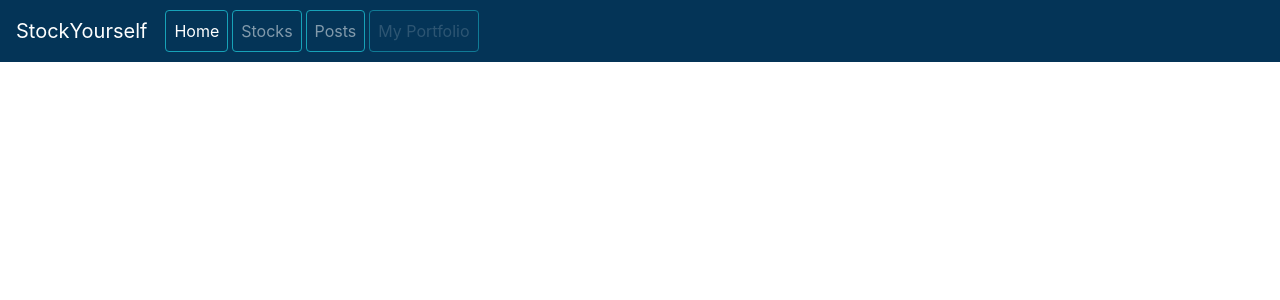
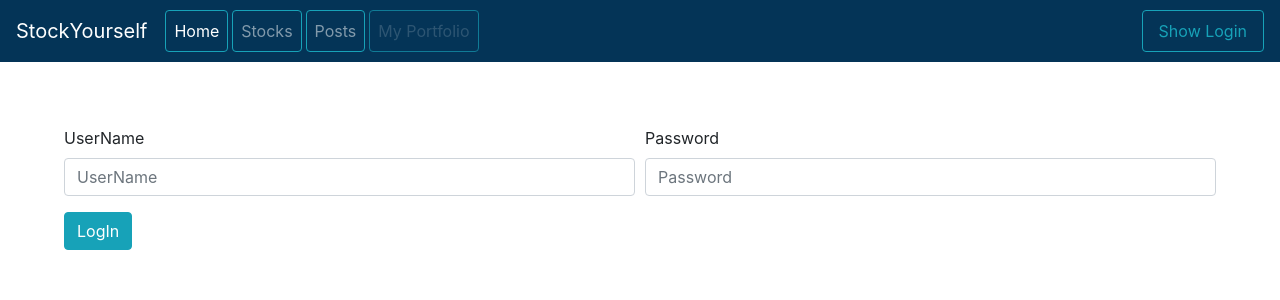
Before and after one commit to 211115-jwa/P2-StockYourself-Fronend-Amplifier, an Angular app in the folder StockYourself/: page /login in a window 1280 px wide. Before the commit this address led to /. Shown: the top 300 px of the page. Built offline with nearby package versions, Linux system fonts and the light colour scheme.

Commit message:
fixed the logon and posts

```diff
--- a/StockYourself/src/app/components/home/home.component.html
+++ b/StockYourself/src/app/components/home/home.component.html
@@ -4,13 +4,7 @@
 </div>
 <hr>
 <div id="bottom">
-  <span>
-    <a class="btn btn-info nav-link"role="button" *ngIf="!loggedInUser; else user" (click)="showLogin=!showLogin" id="login" routerLink="login" >Show Login </a>
-    <ng-template #user>
-      {{ loggedInUser.username }}
-      <a (click)="logOut()" class="btn btn-info" id="logout" role="button" >Logout </a>
-    </ng-template>
-  </span>
+
 </div>
 
 <!-- <a class="btn btn-info nav-link" id="register" routerLink="register" role="button" style="margin: 2px;">Register </a> -->
--- a/StockYourself/src/app/components/login/login.component.html
+++ b/StockYourself/src/app/components/login/login.component.html
@@ -9,7 +9,7 @@
       </div>
       <div class="form-group col-md-6">
         <label for="inputPassword4">Password</label>
-        <input type="password" class="form-control" id="inputPassword4" placeholder="Password" [(ngModel)]="passwordInput" name="password">
+        <input type="password" class="form-control" id="inputPassword" placeholder="Password" [(ngModel)]="passwordInput" name="password">
       </div>
     </div>
 
--- a/StockYourself/src/app/components/login/login.component.ts
+++ b/StockYourself/src/app/components/login/login.component.ts
@@ -19,6 +19,7 @@ export class LoginComponent implements OnInit {
   logIn() {
      this.userServ.logIn(this.usernameInput,this.passwordInput).then(resp => {
        this.login.emit();
+       location.reload();
       });
   }
 
--- a/StockYourself/src/app/components/nav/nav.component.css
+++ b/StockYourself/src/app/components/nav/nav.component.css
@@ -0,0 +1,3 @@
+#user{
+  color: white;
+}
--- a/StockYourself/src/app/components/nav/nav.component.html
+++ b/StockYourself/src/app/components/nav/nav.component.html
@@ -5,35 +5,33 @@
     <span class="navbar-toggler-icon"></span>
   </button>
   <div class="collapse navbar-collapse" id="navbarNav">
-    <ul class="navbar-nav">
+    <ul class="navbar-nav mr-auto mt-2 mt-lg-0">
       <li class="nav-item active">
-        <a class="btn btn-outline-info nav-link" routerLink="home" id="home" role="button" style="margin: 2px;">Home <span class="sr-only"></span></a>
+        <a class="btn btn-outline-info nav-link" routerLink="home" id="home" role="button" style="margin: 2px;">Home </a>
       </li>
       <li class="nav-item">
-        <a class="btn btn-outline-info nav-link" routerLink="stocks" role="button" style="margin: 2px;">Stocks</a>
+        <a class="btn btn-outline-info nav-link" routerLink="stocks" id="stocks" role="button" style="margin: 2px;">Stocks</a>
       </li>
       <li class="nav-item">
-        <a class="btn btn-outline-info nav-link" routerLink="posts" role="button" style="margin: 2px;">Posts</a>
+        <a class="btn btn-outline-info nav-link" routerLink="posts" id="posts" role="button" style="margin: 2px;">Posts</a>
       </li>
       <li class="nav-item">
-        <a *ngIf="!loggedInUser; else user" class="btn btn-outline-info nav-link disabled" routerLink="my-portfolio" role="button" aria-disabled="true" style="margin: 2px;"> My Portfolio</a>
-          <ng-template #user>
-            <a class="btn btn-outline-info nav-link" routerLink="portfolios" role="button" style="margin: 2px;">Portfolio</a>
+        <a *ngIf="!loggedInUser; else user1" class="btn btn-outline-info nav-link disabled" routerLink="my-portfolio" role="button" aria-disabled="true" style="margin: 2px;"> My Portfolio</a>
+          <ng-template #user1>
+            <a class="btn btn-outline-info nav-link" routerLink="portfolios" id="portfolios" role="button" style="margin: 2px;">Portfolio</a>
           </ng-template>
       </li>
     </ul>
+
+    <form class="form-inline my-2 my-lg-0">
+      <span id="user">
+        <a class="btn btn-outline-info nav-link"role="button" *ngIf="!loggedInUser; else user2" (click)="showLogin=!showLogin" id="login" routerLink="login" >Show Login </a>
+        <ng-template #user2>
+          {{ loggedInUser.username }}
+          <a class="btn btn-outline-info " (click)="logOut()" id="logout" role="button" style="margin: 2px;" >Log Out </a>
+        </ng-template>
+      </span>
+    </form>
+
   </div>
 </nav>
-
-<!-- <div *ngIf="condition; else elseBlock">Content to render when condition is true.</div>
-<ng-template #elseBlock>Content to render when condition is false.</ng-template> -->
-
-<!-- <button *ngIf="!loggedInUser; else user" (click)="showLogin=!showLogin">Log In</button>
-        <ng-template #user>
-            {{ loggedInUser.fullName }}&nbsp;&nbsp;&nbsp;
-            <button (click)="logOut()">Log Out</button>
-        </ng-template> -->
-
-<!-- <ng-container *ngIf="showLogin">
-    <app-login (login)="setup()"></app-login>
-</ng-container> -->
```
Also changed, not shown: StockYourself/src/app/app-routing.module.ts (+2 -5 lines).
